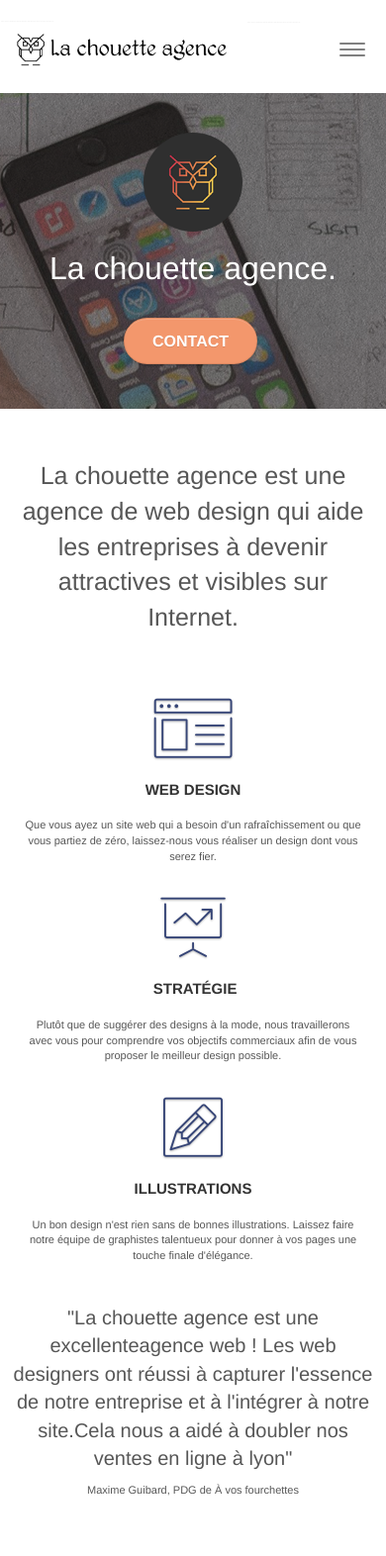
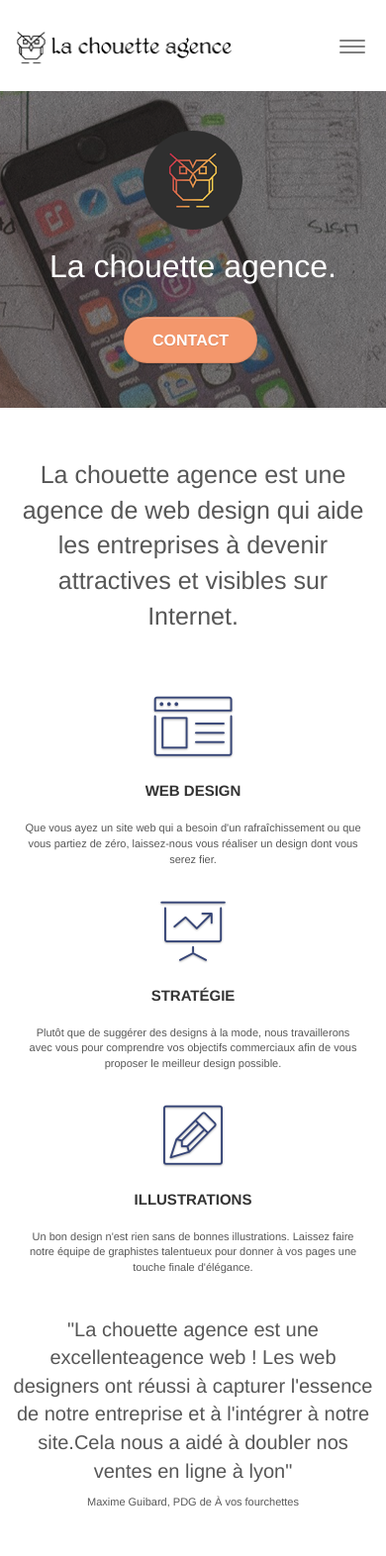
Before and after one commit to AitOumaksa/IncafAitOumaksa_4_200921, a plain HTML site: page index.html in a window 390 px wide. Shown: the top 1572 px of the page at 99% size. Drawn offline with Linux system fonts and the light colour scheme; grey boxes are pictures that could not be loaded.

Commit message:
suprimer les kyword unitile puis modif les color de text  rt lien

```diff
--- a/index.html
+++ b/index.html
@@ -41,9 +41,7 @@
 
 		<nav class="navbar row">
 			<div class="navbar-header">
-				<div class="keywords" style="color:#cccccc;font-size:1px;">Agence web à lyon, stratégie web, web design, illustrations, design de site web, site web, web, internet, site internet, site</div>
 				<a class="navbar-brand" href="index.html"><img src="img/la-chouette-agence.png" alt="Logo la chouette agence" height="40" /></a>
-				<div class="keywords" style="color:#cccccc;font-size:1px;">Agence web à lyon, stratégie web, web design, illustrations, design de site web, site web, web, internet, site internet, site</div>
 				<button id="nav-toggle" type="button" class="ui-navbar-toggle navbar-toggle" data-toggle="collapse" data-target=".navbar-1">
 					<span class="sr-only">Toggle navigation</span><span class="icon-bar"></span><span class="icon-bar"></span><span class="icon-bar"></span>
 				</button>
@@ -97,9 +95,9 @@
 				<div class="text-center">
 					<span class="et-icon-browser sm-shadow icon-dark-slate-blue icons icon-lg"></span>
 				</div>
-				<h3 class="mg-md text-center">
+				<h2 class="mg-md text-center">
 					Web design
-				</h3>
+				</h2>
 				<p class="text-center ">
 					Que vous ayez un site web qui a besoin d'un rafraîchissement ou que vous partiez de zéro, laissez-nous vous réaliser un design dont vous serez fier.
 				</p>
@@ -108,9 +106,9 @@
 				<div class="text-center">
 					<span class="et-icon-presentation sm-shadow icon-dark-slate-blue icons icon-lg"></span>
 				</div>
-				<h3 class="mg-md text-center">
-					&nbsp;Stratégie
-				</h3>
+				<h2 class="mg-md text-center">
+					Stratégie
+				</h2>
 				<p class="text-center ">
 					Plutôt que de suggérer des designs à la mode, nous travaillerons avec vous pour comprendre vos objectifs commerciaux afin de vous proposer le meilleur design possible.<br>
 				</p>
@@ -119,9 +117,9 @@
 				<div class="text-center">
 					<span class="et-icon-edit sm-shadow icon-dark-slate-blue icons icon-lg"></span>
 				</div>
-				<h3 class="mg-md text-center">
+				<h2 class="mg-md text-center">
 					Illustrations
-				</h3>
+				</h2>
 				<p class="text-center ">
 					Un bon design n'est rien sans de bonnes illustrations. Laissez faire notre équipe de graphistes talentueux pour donner à vos pages une touche finale d'élégance.
 				</p>
@@ -235,25 +233,25 @@
 				<div class="row row-no-gutters social">
 					<div class="col-sm-3">
 						<div class="text-center">
-							<a class="social" href="index.html"><span class="fa fa-twitter icon-md"></span></a>
+							<a class="social" href="page2.html"><span class="fa fa-twitter icon-md"></span></a>
 						</div>
 					</div>
 					<div class="col-sm-3">
 						<div class="text-center">
-							<a class="social" href="index.html"><span class="fa fa-facebook icon-md"></span></a>
+							<a class="social" href="page2.html"><span class="fa fa-facebook icon-md"></span></a>
 						</div>
 					</div>
 					<div class="col-sm-3">
 						<div class="text-center">
-							<a class="social" href="index.html"><span class="fa fa-dribbble icon-md"></span></a>
+							<a class="social" href="page2.html"><span class="fa fa-dribbble icon-md"></span></a>
 						</div>
 					</div>
 					<div class="col-sm-3">
 						<div class="text-center">
-							<a class="social" href="index.html"><span class="fa fa-instagram icon-md"></span></a>
+							<a class="social" href="page2.html"><span class="fa fa-instagram icon-md"></span></a>
 						</div>
 					</div>
-					<div class="keywords" style="color:#F3976C;">Agence web à Lyon, stratégie web, web design, illustrations, design de site web, site web, web, internet, site internet, site</div>
+
 				</div>
 			</div>
 		</div>
--- a/style.css
+++ b/style.css
@@ -322,8 +322,8 @@ a:hover {
 }
 
 .navbar-brand img {
-    height: auto;
-    width:auto ;
+    height: 100%;
+    width:100% ;
     max-height: 200px;
     margin: 0 5px 0 0;
     display: inline;
@@ -460,6 +460,10 @@ nav .caret {
 .mg-md {
     margin-top: 10px;
     margin-bottom: 20px;
+    font-size: 15px;
+    text-transform: uppercase;
+    font-weight: 700;
+    color: #333333!important;
 }
 
 .mg-lg {
@@ -729,6 +733,7 @@ p {
 h2 {
     font-size: 22px;
     line-height: 1.4em;
+
 }
 
 h3 {
@@ -757,9 +762,7 @@ h4 {
     margin-top: 24px;
 }
 
-.white {
-    color: #FFFFFF!important;
-}
+
 
 .portfolio-thumb {
     margin-bottom: 24px;
@@ -996,7 +999,8 @@ h4 {
     }
     .navbar-brand img {
         max-height: 40px;
-        width: auto;
+        width: 100%;
+        height: 100%;
     }
     .nav-invert .navbar-header {
         float: none;
```
